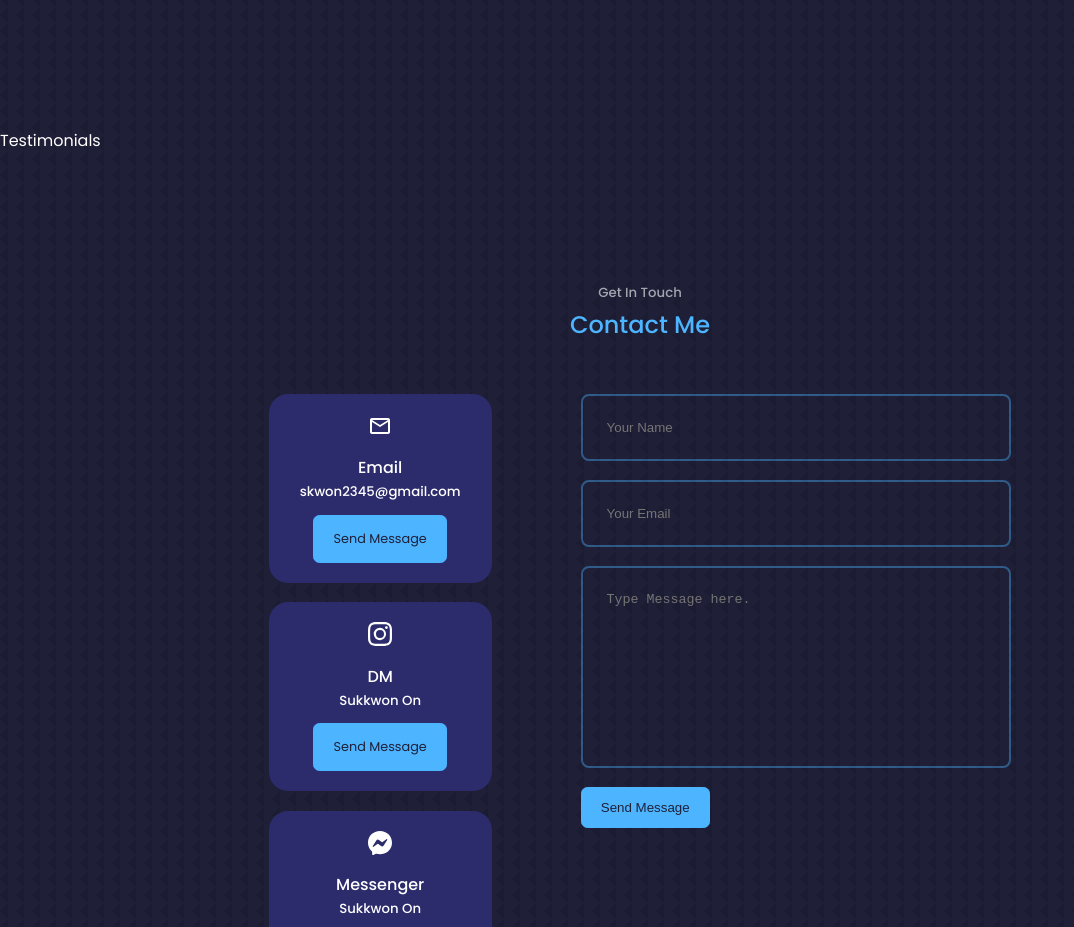
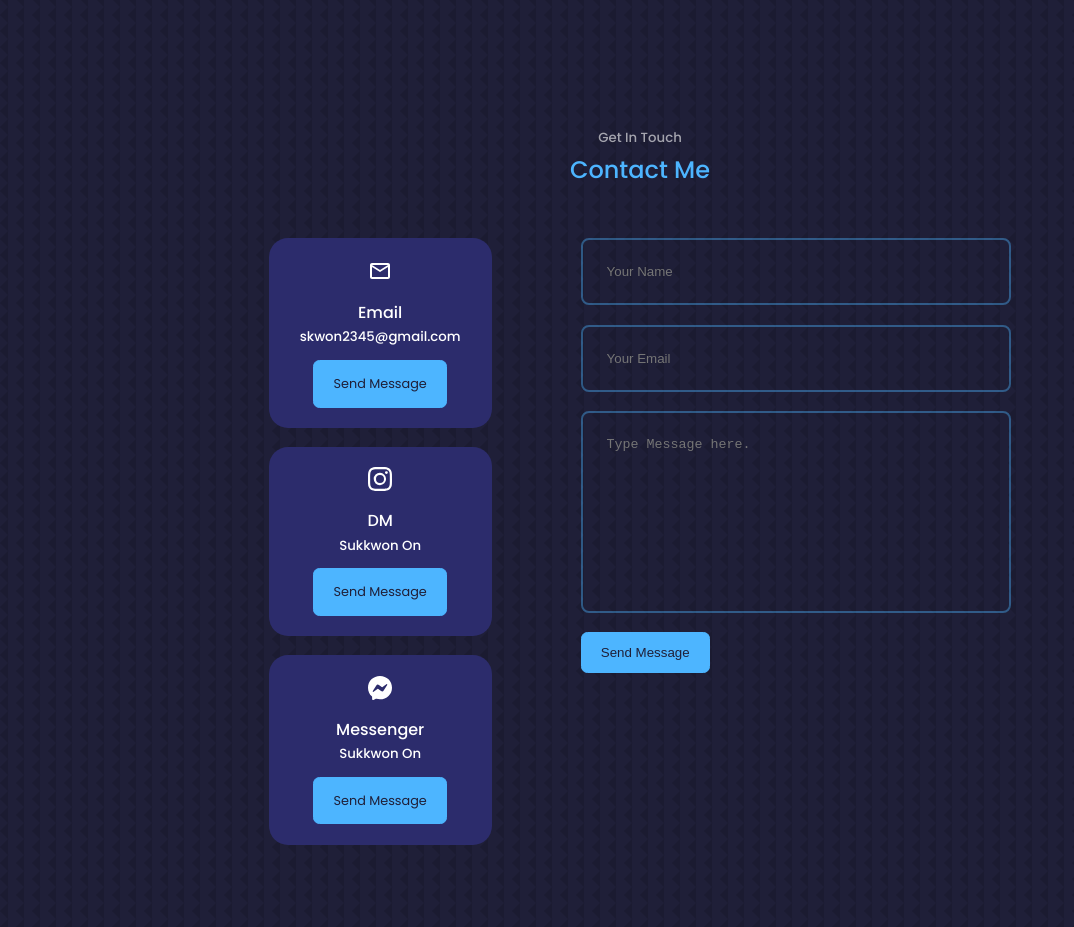
Before and after one commit to skwon2345/my_portfolio, a React (Create React App) app: page / in a window 1280 px wide. Shown: the part 4489-5416 px from the top of the page, without its empty margins (0-1074 px from the left). Built offline with nearby package versions, Linux system fonts and the light colour scheme.

Commit message:
delete Nav and Testimonials from App

```diff
--- a/src/App.js
+++ b/src/App.js
@@ -6,12 +6,10 @@ const App = () => {
   return (
     <>
       <Header />
-      <Nav />
       <About />
       <Experience />
       <Services />
       <Portfolio />
-      <Testimonials />
       <Contact />
       <Footer />
     </>
```
